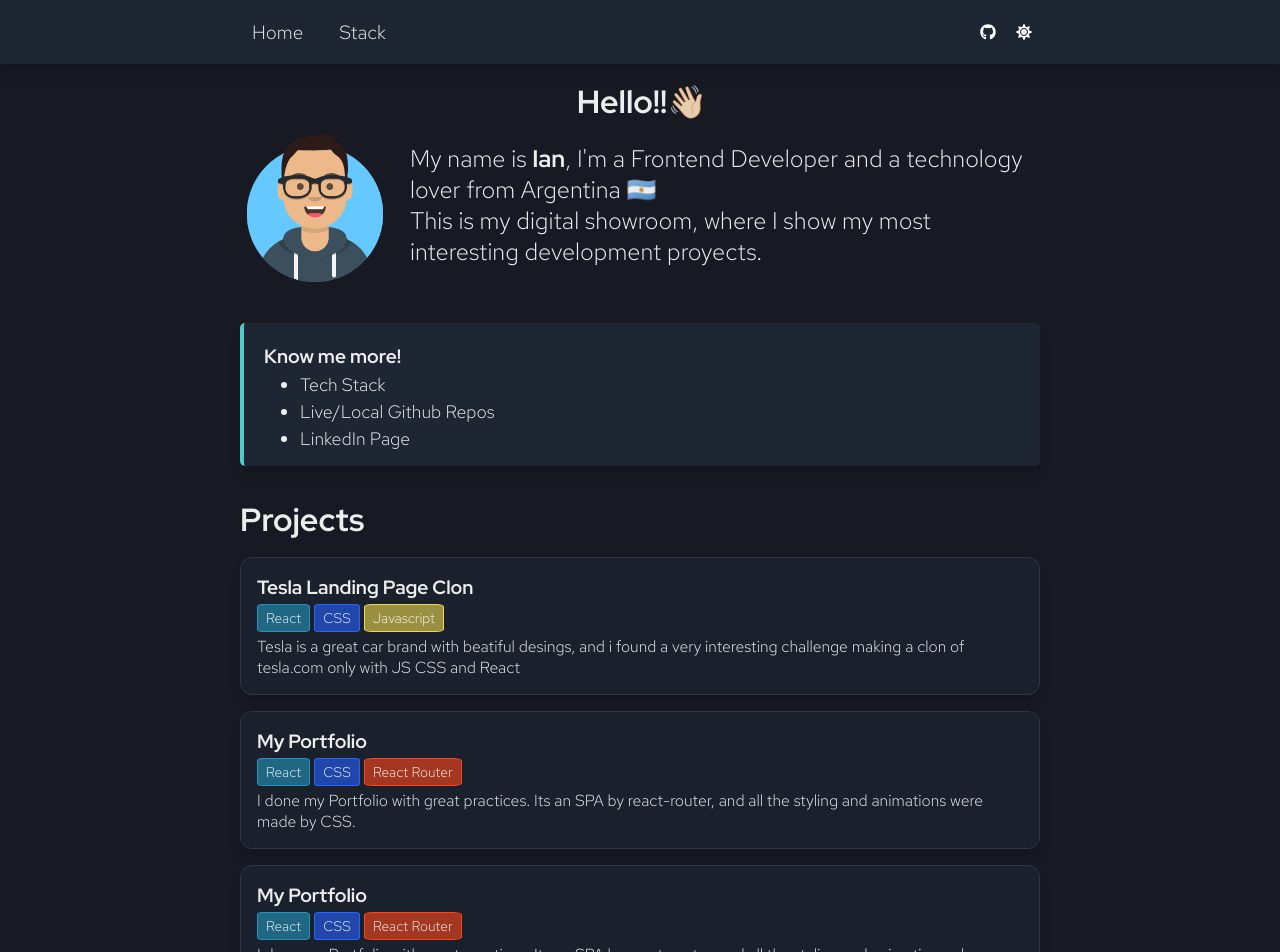
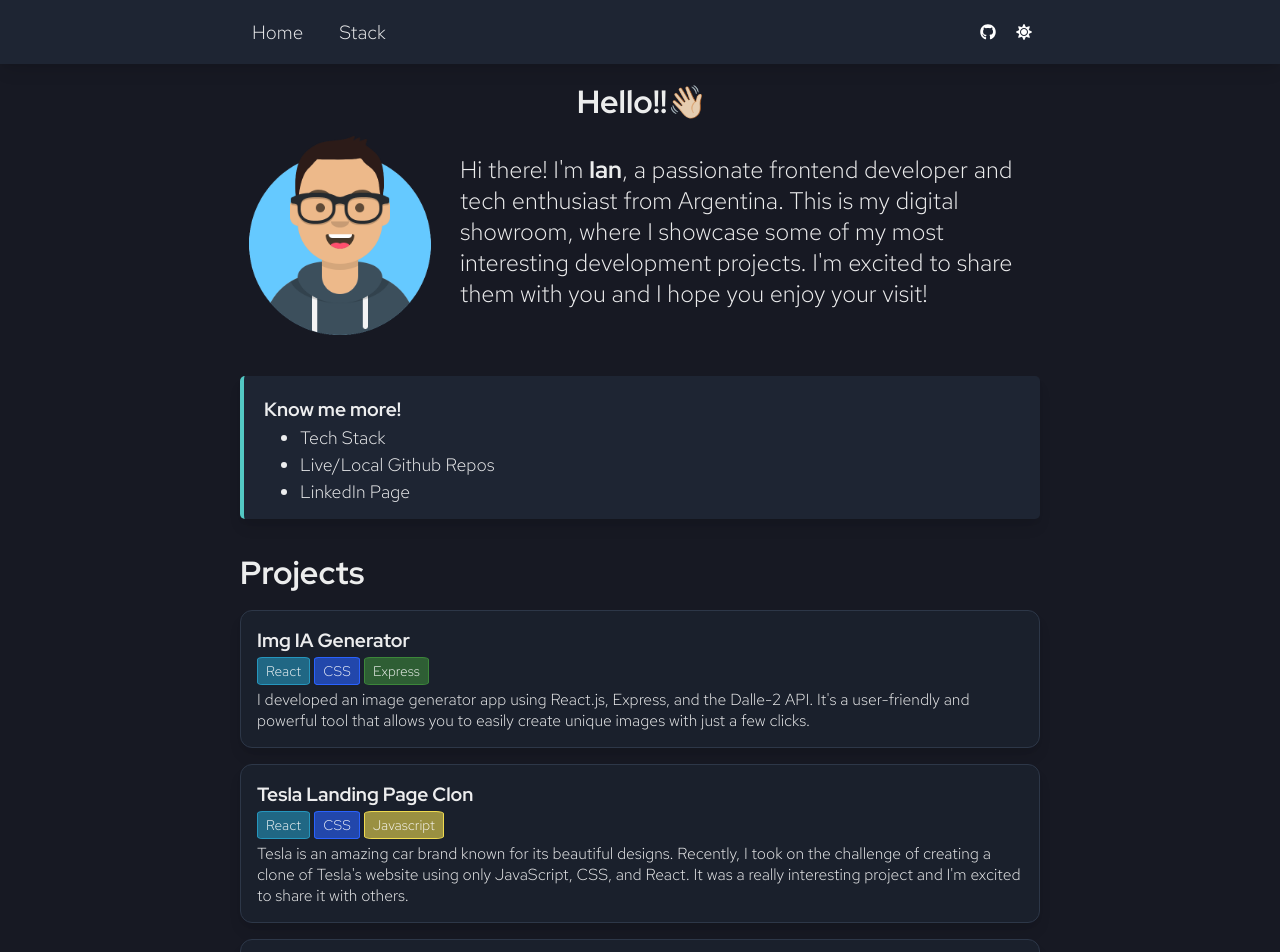
Before and after one commit to Ianduha13/my-portfolio, a React (Create React App) app: page / in a window 1280 px wide. Shown: the top 952 px of the page. Built offline with nearby package versions, Linux system fonts and the light colour scheme.

Commit message:
Adding Image Generation app project

```diff
--- a/src/components/Header.js
+++ b/src/components/Header.js
@@ -14,10 +14,10 @@ const Header = () => {
             <img src={logo} alt='logo' />
           </div>
           <section className='presentation'>
-            My name is <b>Ian</b>, I'm a Frontend Developer and a technology
-            lover from Argentina 🇦🇷 <br />
-            This is my digital showroom, where I show my most interesting
-            development proyects.
+            Hi there! I'm <b>Ian</b>, a passionate frontend developer and tech
+            enthusiast from Argentina. This is my digital showroom, where I
+            showcase some of my most interesting development projects. I'm
+            excited to share them with you and I hope you enjoy your visit!
           </section>
         </div>
       </div>
--- a/src/components/Projects.js
+++ b/src/components/Projects.js
@@ -4,6 +4,24 @@ const Projects = () => {
   return (
     <section className='projects-section'>
       <header className='project-header'>Projects</header>
+      <a
+        href='https://ai-img-generator.vercel.app/'
+        target={"_blank"}
+        rel='noreferrer'
+        className='project-card'
+      >
+        <h4>Img IA Generator</h4>
+        <div className='card-group'>
+          <TinyCard technology={"React"} color={"react"} />
+          <TinyCard technology={"CSS"} color={"css"} />
+          <TinyCard technology={"Express"} color={"express"} />
+        </div>
+        <p>
+          I developed an image generator app using React.js, Express, and the
+          Dalle-2 API. It's a user-friendly and powerful tool that allows you to
+          easily create unique images with just a few clicks.
+        </p>
+      </a>
       <a
         href='https://tesla-landingpage-ianduhamel.vercel.app/'
         target={"_blank"}
@@ -17,9 +35,10 @@ const Projects = () => {
           <TinyCard technology={"Javascript"} color={"javascript"} />
         </div>
         <p>
-          Tesla is a great car brand with beatiful desings, and i found a very
-          interesting challenge making a clon of tesla.com only with JS CSS and
-          React
+          Tesla is an amazing car brand known for its beautiful designs.
+          Recently, I took on the challenge of creating a clone of Tesla's
+          website using only JavaScript, CSS, and React. It was a really
+          interesting project and I'm excited to share it with others.
         </p>
       </a>
       <a
@@ -35,25 +54,10 @@ const Projects = () => {
           <TinyCard technology={"React Router"} color={"react-router"} />
         </div>
         <p>
-          I done my Portfolio with great practices. Its an SPA by react-router,
-          and all the styling and animations were made by CSS.
-        </p>
-      </a>
-      <a
-        href='https://my-portfolio-eta-bice.vercel.app/'
-        target={"_blank"}
-        rel='noreferrer'
-        className='project-card'
-      >
-        <h4>My Portfolio</h4>
-        <div className='card-group'>
-          <TinyCard technology={"React"} color={"react"} />
-          <TinyCard technology={"CSS"} color={"css"} />
-          <TinyCard technology={"React Router"} color={"react-router"} />
-        </div>
-        <p>
-          I done my Portfolio with great practices. Its an SPA by react-router,
-          and all the styling and animations where made by CSS.
+          I'm proud to say that I built my portfolio using best practices. It's
+          a single-page application powered by react-router, and all the styling
+          and animations were created using CSS. I'm excited to share it with
+          others and I hope you enjoy it!
         </p>
       </a>
     </section>
--- a/src/pages/StackPage.js
+++ b/src/pages/StackPage.js
@@ -6,6 +6,7 @@ import {
   SiHtml5,
   SiBootstrap,
   SiReactrouter,
+  SiExpress,
 } from "react-icons/si"
 import { TbBrandNextjs } from "react-icons/tb"
 import "../styles/stack.css"
@@ -50,6 +51,12 @@ const StackPage = () => {
           key={7}
         />
         <TechCard
+          technologie='Express.js'
+          usecase='Serverless Function'
+          icon={<SiExpress size='2em' color='white' />}
+          key={11}
+        />
+        <TechCard
           technologie='Bootstrap'
           usecase='Frontend UI Framework'
           icon={<SiBootstrap size='2em' color='#712cf9' />}
--- a/src/styles/header.css
+++ b/src/styles/header.css
@@ -27,7 +27,7 @@
   font-size: 1.5rem;
 }
 .img img{
-  width: 150px;
+  width: 200px;
   object-fit: contain;
 }
 @media (max-width:700px) {
--- a/src/styles/tinycard.css
+++ b/src/styles/tinycard.css
@@ -29,3 +29,7 @@
   background-color: rgba(37, 150, 190, 0.6);
   border: rgb(37, 150, 190) solid 1px;
 }
+.express{
+  background-color:rgba(60, 135, 58, 0.6);
+  border: rgba(60, 135, 58, 1) solid 1px;
+}
```
Also changed, not shown: 1 other file (tests, documents, lock files or other folders).
